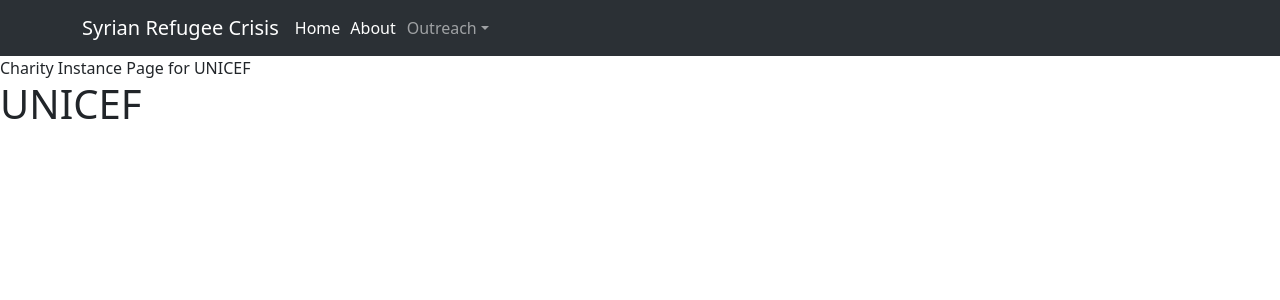
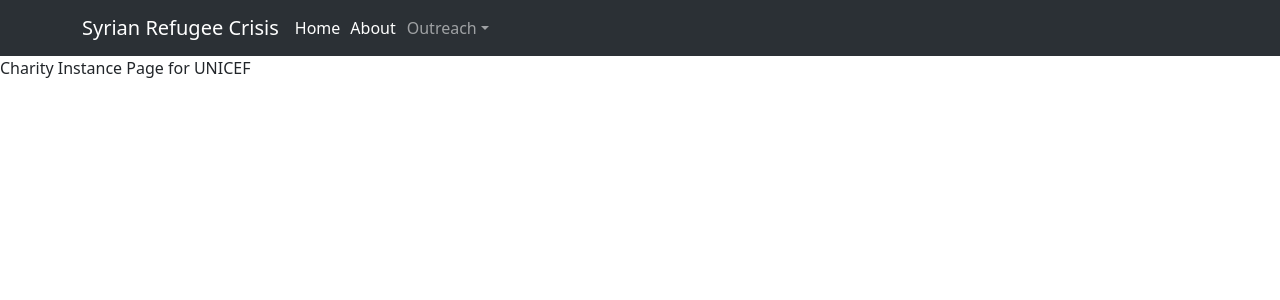
Before and after one commit to anishm31/Syrian-Refugee-Crisis, a React (Create React App) app: page /charities/UNICEF in a window 1280 px wide. Shown: the top 300 px of the page. Built offline with nearby package versions, Linux system fonts and the light colour scheme.

Commit message:
Removed GenericInstancePage

```diff
--- a/package.json
+++ b/package.json
@@ -12,7 +12,7 @@
     "react-dom": "^18.2.0",
     "react-router-bootstrap": "^0.26.2",
     "react-router-dom": "^6.16.0",
-    "react-scripts": "5.0.1",
+    "react-scripts": "^5.0.1",
     "web-vitals": "^2.1.4"
   },
   "scripts": {
--- a/src/Components/CharityInstancePage.js
+++ b/src/Components/CharityInstancePage.js
@@ -1,17 +1,14 @@
 import React from "react";
-import GenericInstancePage from "./GenericInstancePage";
 import charityData from "../model_data/charity_db.json";
 import { useParams } from 'react-router-dom';
 
 function CharityInstancePage() {
     const params = useParams();
+    const item = charityData.find(instance => instance.country === params.id)
+    console.log("Item is: ", item);
     return (
         <div>
             Charity Instance Page for {params.id}
-            <GenericInstancePage
-                model="Charities"
-                instance={params.id}
-                instances={charityData}/>
         </div>
 
     );
--- a/src/Components/CountryInstancePage.js
+++ b/src/Components/CountryInstancePage.js
@@ -1,17 +1,14 @@
 import React from "react";
-import GenericInstancePage from "./GenericInstancePage";
 import countryData from "../model_data/country_db.json";
 import { useParams } from 'react-router-dom';
 
 function CountryInstancePage() {
     const params = useParams();
+    const item = countryData.find(instance => instance.country === params.id)
+    console.log("Item is: ", item);
     return (
         <div>
             Country Instance Page for {params.id}
-            <GenericInstancePage
-                model="Countries"
-                instance={params.id}
-                instances={countryData}/>
         </div>
 
     );
--- a/src/Components/GenericInstancePage.js
+++ /dev/null
@@ -1,15 +0,0 @@
-import React from 'react';
-
-function GenericInstancePage(props) {
-    const item = props.instances.find(instance => instance.country === 'Germany')
-    console.log("Item is: ", item);
-    return (
-        <div className='instance-page'>
-            <header>
-                <h1>{(props.instance) ? props.instance : "General Instance"}</h1>
-            </header>
-        </div>
-    );
-}
-
-export default GenericInstancePage;
--- a/src/Components/NewsEventsInstancePage.js
+++ b/src/Components/NewsEventsInstancePage.js
@@ -1,5 +1,4 @@
 import React from "react";
-import GenericInstancePage from "./GenericInstancePage";
 import { useParams } from 'react-router-dom';
 
 function NewsEventsInstancePage() {
@@ -7,8 +6,6 @@
     return (
         <div>
             NewsEvents Instance Page for {params.id}
-            <GenericInstancePage
-                instance={params.id}/>
         </div>
 
     );
```
Also changed, not shown: 1 other file (tests, documents, lock files or other folders).
